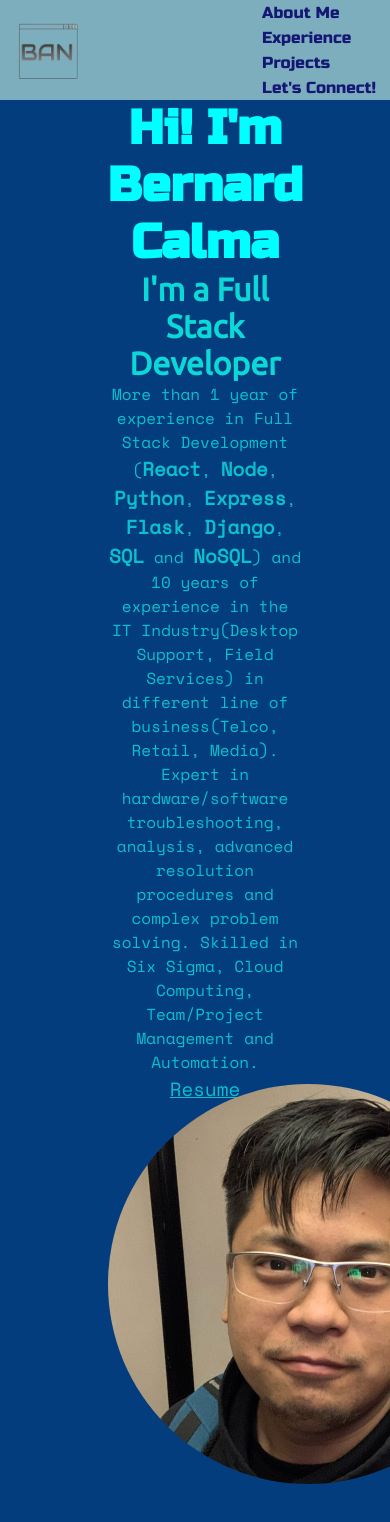
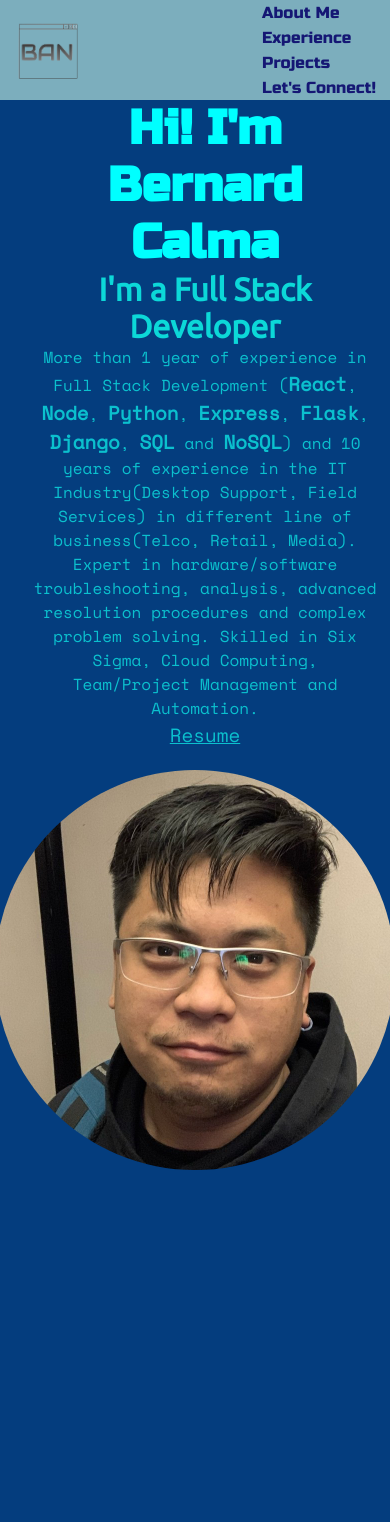
Before and after one commit to Bernard-Calma/bernard, a React (Create React App) app: page / in a window 390 px wide. Shown: the top 1522 px of the page. Built offline with nearby package versions, Linux system fonts and the light colour scheme.

Commit message:
fixed about me section view on mobile screen

```diff
--- a/src/containers/AboutMe.css
+++ b/src/containers/AboutMe.css
@@ -10,7 +10,6 @@
     text-align: center;
     width: 50%;
     position: relative;
-    z-index: -1;
     animation-name: fadeInLeft;
     animation-duration: 1s;
 }
@@ -107,6 +106,7 @@
         display: flex;
         flex-direction: column;
         padding: 20px 10px 0;
+        height: auto;
     }
 
     .introduction {
@@ -114,14 +114,21 @@
     }
 
     .aboutMe {
-        margin: 40px auto 10px;
+        margin: 40px auto 50px;
+        width: 90%;
+        height: auto;
+    }
+
+    .containerPersonalImage{
+        width: 100%;
+        height: 400pxs;
     }
 
     .personalImage {
-        margin: 0 auto 10px;
         width: 400px;
         height: 400px;
         padding: 0;
+        margin-left: -5%;
     }
 }
 
--- a/src/containers/AboutMe.jsx
+++ b/src/containers/AboutMe.jsx
@@ -8,7 +8,7 @@
                     <h1 className = "aboutMeName">Hi! I'm Bernard Calma</h1>
                     <h2 className = "aboutMeOccupation">I'm a Full Stack Developer</h2>
                     <p className="introduction">More than 1 year of experience in Full Stack Development (<span>React</span>, <span>Node</span>, <span>Python</span>, <span>Express</span>, <span>Flask</span>, <span>Django</span>, <span>SQL</span> and <span>NoSQL</span>) and 10 years of experience in the IT Industry(Desktop Support, Field Services) in different line of business(Telco, Retail, Media). Expert in hardware/software troubleshooting, analysis, advanced resolution procedures and complex problem solving. Skilled in Six Sigma, Cloud Computing, Team/Project Management and Automation.</p>
-                    <a href="https://docs.google.com/document/d/1SMeSCKhxjsBJG1urZ6vdavFdLWlSewfA/edit?usp=sharing&ouid=103996762752011902027&rtpof=true&sd=true" id="fileResume" target={"_blank"} rel = {"external"}>Resume</a>
+                    <a href="https://docs.google.com/document/d/1SMeSCKhxjsBJG1urZ6vdavFdLWlSewfA/edit?usp=sharing&ouid=103996762752011902027&rtpof=true&sd=true" id="fileResume" target={"_blank"} rel = {"noopener"}>Resume</a>
                 </div>
                 <div className="containerPersonalImage">
                 <img className="personalImage" src="images/ProfileImage.jpg" alt="Bernard Calma"/>
```
